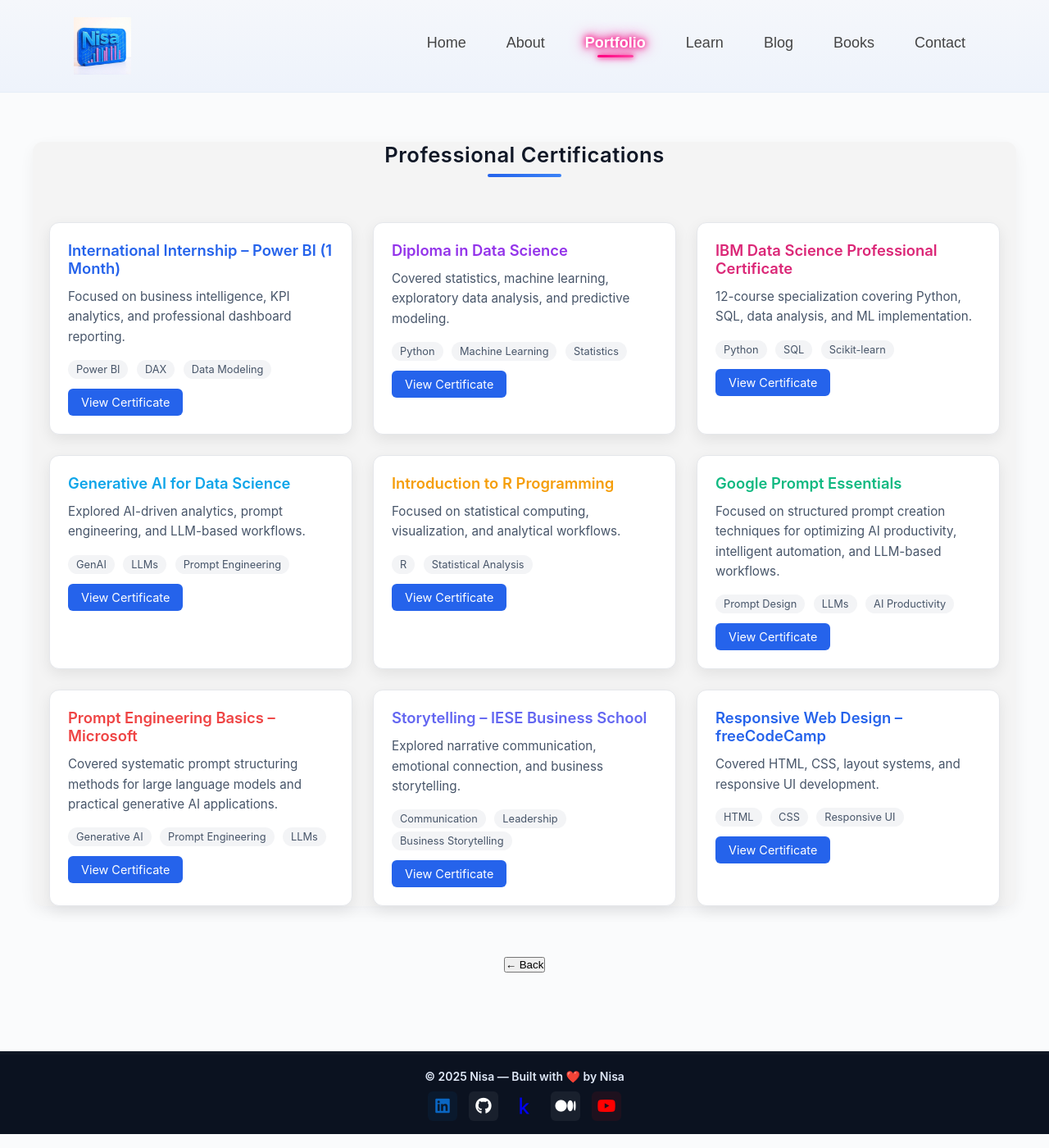
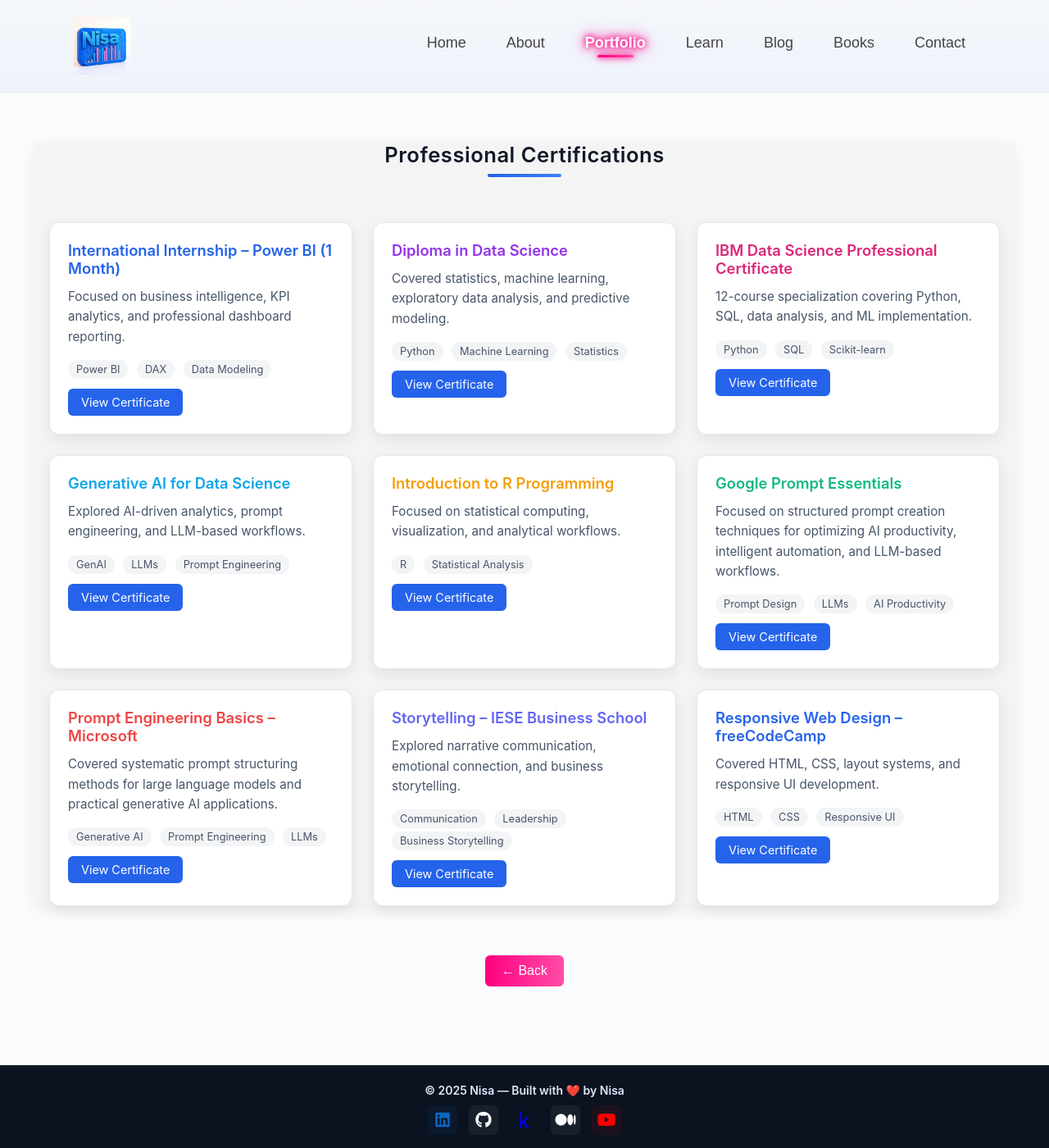
Before and after one commit to tabassumunnisa19/My_Personal_Website, a Jekyll site: the page portfolio-pages/certifications.html, which Jekyll copies as it is, in a window 1280 px wide and 1400 px high, scrolled down 28 px. Shown: the whole window at 82% size. Built offline with Jekyll 4.4.1, drawn with Linux system fonts in a browser that asks for light colours.

Commit message:
Update certifications.html

```diff
--- a/portfolio-pages/certifications.html
+++ b/portfolio-pages/certifications.html
@@ -117,6 +117,22 @@
         grid-template-columns: 1fr;
       }
     }
+    /* Back Button */
+.back-btn {
+  display: inline-block;
+  background: linear-gradient(90deg, #ff0080, #ff4da6);
+  color: white;
+  padding: 10px 20px;
+  border-radius: 6px;
+  border: none;
+  cursor: pointer;
+  font-size: 16px;
+  text-decoration: none;
+}
+.back-btn:hover {
+  opacity: 0.9;
+}
+
   </style>
 </head>
 
```
